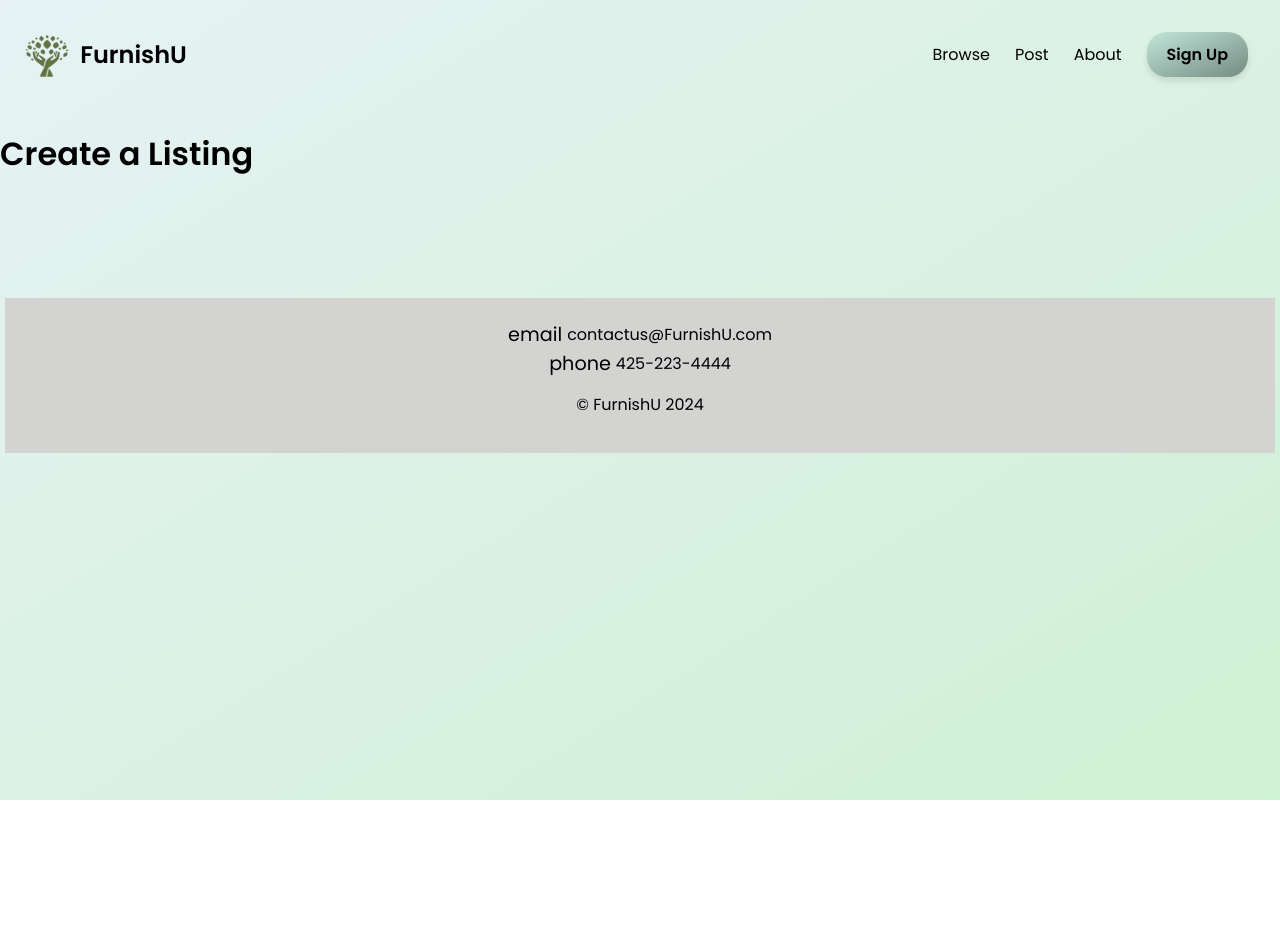
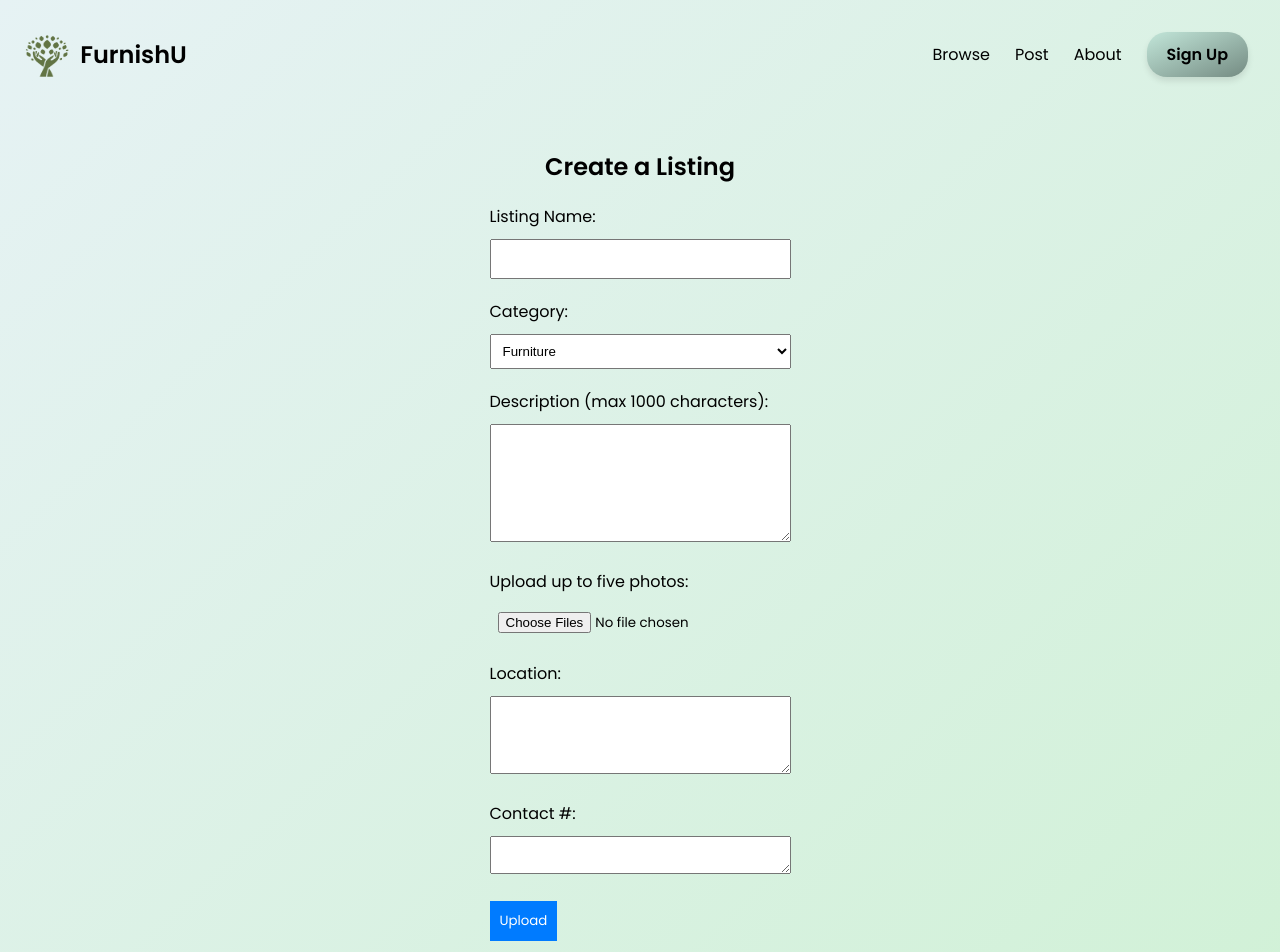
Before and after one commit to sirenaakopyan/FurnishU, a React (Create React App) app in the folder my-app/: page /add-post in a window 1280 px wide. Shown: the top 952 px of the page. Before the commit the page ends 800 px from the top, so only its background shows below. Built offline with nearby package versions, Linux system fonts and the light colour scheme; no server answers.

Commit message:
created rudimentary add posting page

```diff
--- a/my-app/package.json
+++ b/my-app/package.json
@@ -6,8 +6,10 @@
     "@testing-library/jest-dom": "^5.17.0",
     "@testing-library/react": "^13.4.0",
     "@testing-library/user-event": "^13.5.0",
+    "bootstrap": "^5.3.3",
     "firebase": "^10.8.0",
     "react": "^18.2.0",
+    "react-bootstrap": "^2.10.1",
     "react-dom": "^18.2.0",
     "react-router-dom": "^6.21.3",
     "react-scripts": "5.0.1",
--- a/my-app/src/components/add-post.css
+++ b/my-app/src/components/add-post.css
@@ -0,0 +1,39 @@
+.create-listing-container {
+    display: flex;
+    flex-direction: column;
+    align-items: center;
+    justify-content: center;
+    margin: 20px;
+  }
+
+  .form-group {
+    margin-bottom: 15px;
+  }
+
+  label {
+    display: block;
+    margin-bottom: 5px;
+  }
+
+  input,
+  select,
+  textarea {
+    width: 100%;
+    padding: 8px;
+    margin: 5px 0;
+    box-sizing: border-box;
+  }
+
+  button {
+    background-color: #007bff;
+    color: #fff;
+    padding: 10px;
+    cursor: pointer;
+    border: none;
+  }
+  .listingTitle,
+  .description,
+  .itemCategory,
+  .uploadUpTo5Photos {
+    margin-bottom: 15px;
+  }
--- a/my-app/src/components/add-post.js
+++ b/my-app/src/components/add-post.js
@@ -1,14 +1,110 @@
-import React from 'react';
+import React, { useState } from 'react';
+import { Form, Button } from 'react-bootstrap';
 import './add-post.css';
 
 const Add_Post = () => {
-    return (
-        <div>
-        {/* Header Section */}
-            <div>
-                <h1>Create a Listing</h1>
+  const [listingName, setListingName] = useState('');
+  const [category, setCategory] = useState('furniture');
+  const [description, setDescription] = useState('');
+  const [contact, setContact] = useState('');
+  const [location, setLocation] = useState('');
+  const [photos, setPhotos] = useState([]);
+
+  const handleFileChange = (e) => {
+    // Limit the number of uploaded photos to 5
+    const files = Array.from(e.target.files).slice(0, 5);
+    setPhotos(files);
+  };
+
+  const handleSubmit = () => {
+    // Add your logic for handling the form submission here
+    console.log('Form submitted:', { listingName, category, description, photos });
+  };
+
+  return (
+    <div className="create-listing-container">
+      <h2>Create a Listing</h2>
+      <form>
+        <div className="form-group">
+          <label htmlFor="listingName">Listing Name:</label>
+          <input
+            type="text"
+            id="listingName"
+            value={listingName}
+            onChange={(e) => setListingName(e.target.value)}
+            required
+          />
         </div>
+
+        <div className="form-group">
+          <label htmlFor="category">Category:</label>
+          <select
+            id="category"
+            value={category}
+            onChange={(e) => setCategory(e.target.value)}
+            required
+          >
+            <option value="electronics">Electronics</option>
+            <option value="clothing">Clothing</option>
+            <option value="furniture">Furniture</option>
+            <option value="furniture">Household Appliances</option>
+            <option value="furniture">Paraphernalia</option>
+            {/* Add more categories as needed */}
+          </select>
+        </div>
+
+        <div className="form-group">
+          <label htmlFor="description">Description (max 1000 characters):</label>
+          <textarea
+            id="description"
+            rows={5}
+            maxLength={1000}
+            value={description}
+            onChange={(e) => setDescription(e.target.value)}
+            required
+          />
+        </div>
+
+        <div className="form-group">
+          <label htmlFor="photos">Upload up to five photos:</label>
+          <input
+            type="file"
+            id="photos"
+            accept="image/*"
+            multiple
+            onChange={handleFileChange}
+          />
+        </div>
+
+        <div className="form-group">
+          <label htmlFor="description">Location:</label>
+          <textarea
+            id="location"
+            rows={3}
+            value={location}
+            onChange={(e) => setLocation(e.target.value)}
+            required
+          />
+        </div>
+
+        <div className="form-group">
+          <label htmlFor="contact"> Contact #:</label>
+          <textarea
+            id="contact"
+            rows={1}
+            maxLength={17}
+            value={contact}
+            onChange={(e) => setContact(e.target.value)}
+            required
+          />
+        </div>
+
+        <button type="button" onClick={handleSubmit}>
+          Upload
+        </button>
+      </form>
     </div>
-    );
+  );
 };
+
 export default Add_Post;
```
Also changed, not shown: 1 other file (tests, documents, lock files or other folders).
